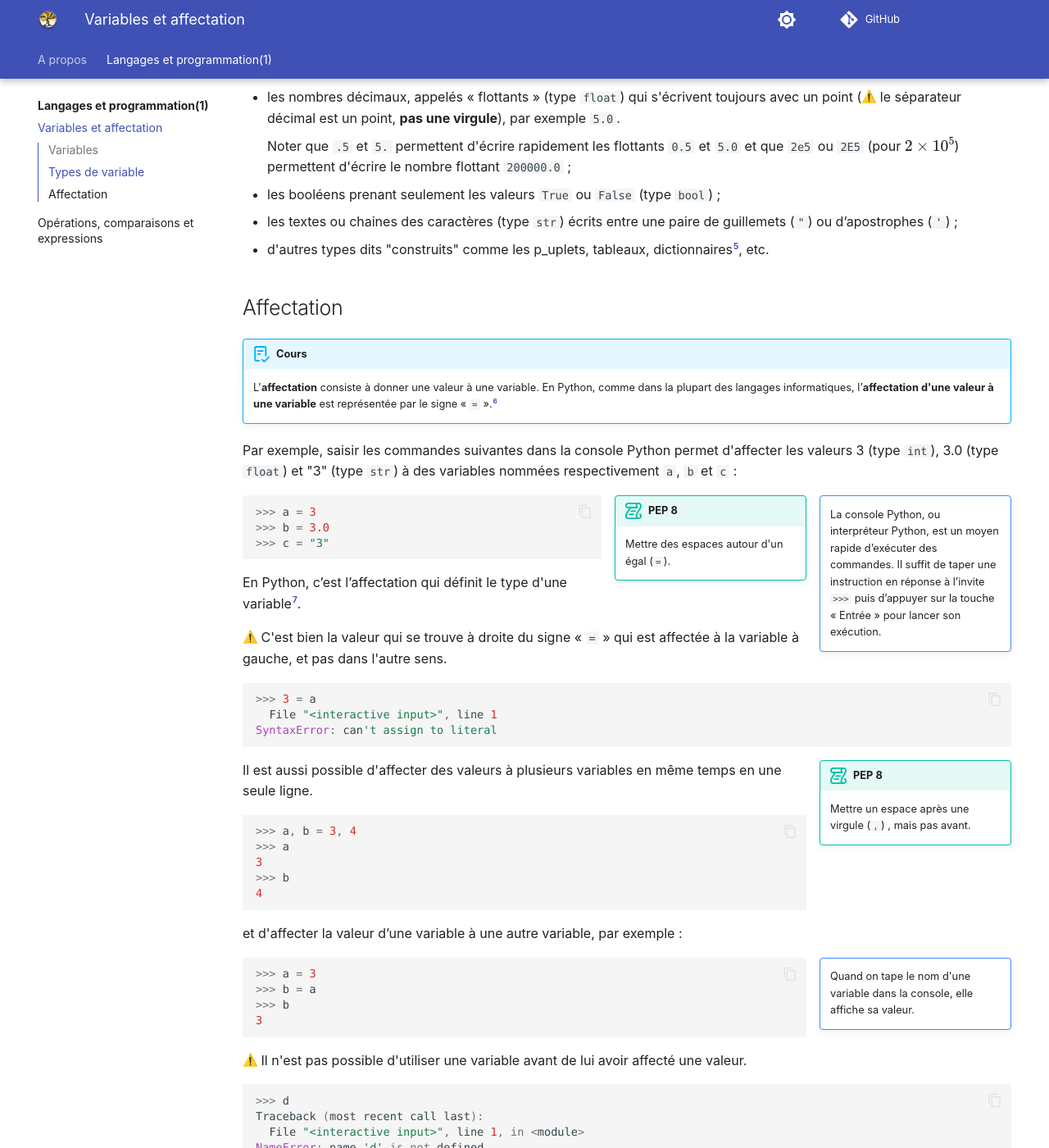
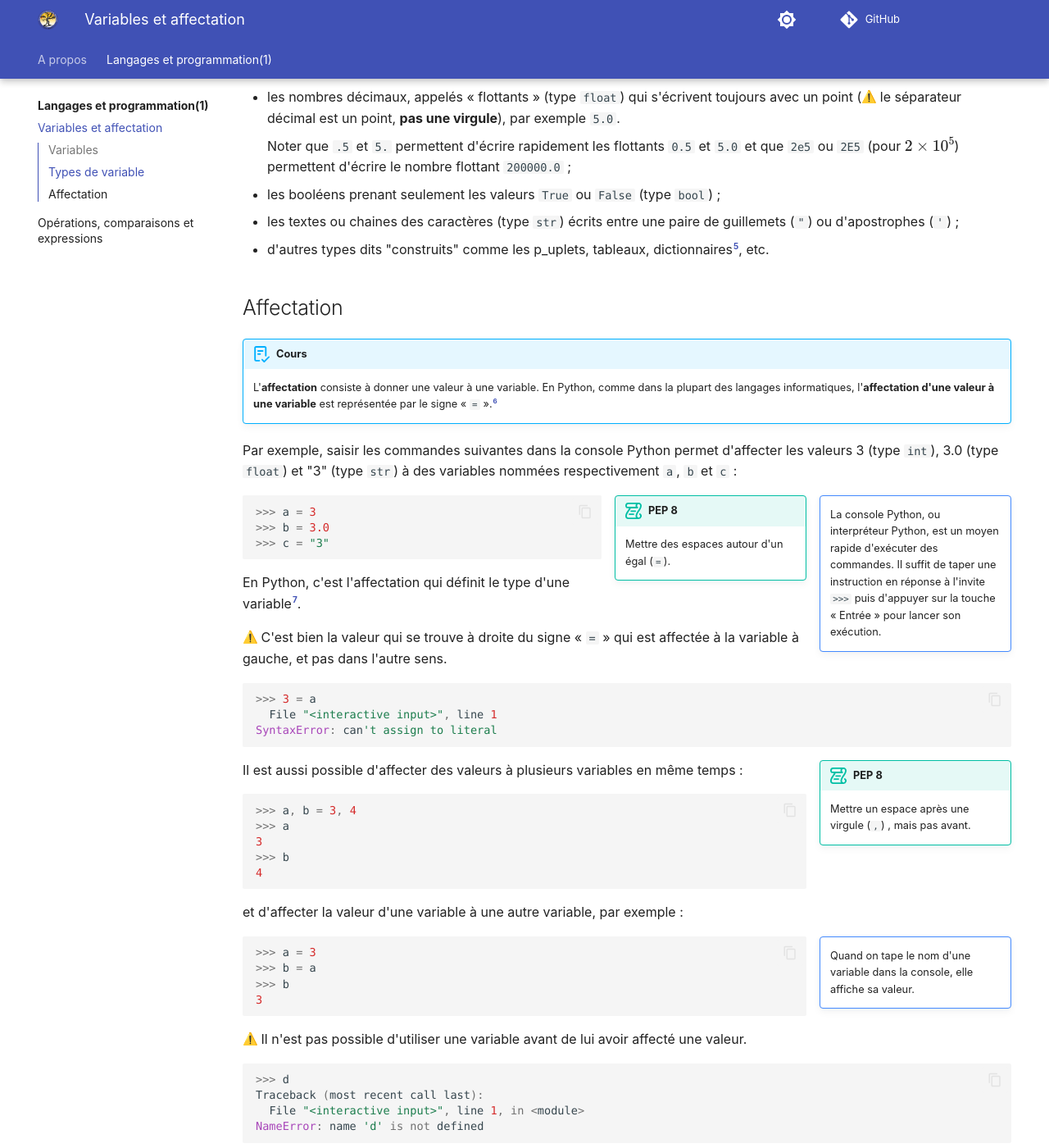
Before and after one commit to eipaca/NSI-1, an MkDocs documentation site: the page built from docs/langages-et-programmation/1-variables-affectation.md, in a window 1280 px wide and 1400 px high, scrolled down 1204 px. Shown: the whole window at 82% size. Built offline with MkDocs 1.6.1 and Material for MkDocs 9.7.7, drawn with Linux system fonts in a browser that asks for light colours; emoji names are drawn with the system emoji font; comment, search, counter and statistics services are not loaded; some of the changed text lies outside the part shown.

Commit message:
Add files via upload

````diff
--- a/docs/langages-et-programmation/1-variables-affectation.md
+++ b/docs/langages-et-programmation/1-variables-affectation.md
@@ -15,17 +15,17 @@
 Une variable informatique peut se concevoir comme une sorte de “boite” étiquetée avec un nom, dans laquelle un programme enregistre une valeur pour la consulter ou la modifier pendant son exécution[^1.2].
 
 [^1.2]:
-    La notion de variable en informatique diffère des mathématiques. En mathématique une variable apparait dans l’expression symbolique d’une fonction $f(x)=2x+3$, ou dans une équation $2x+3=5x-3$ pour désigner une inconnue qu’il faut trouver, ou encore dans  une formule comme $(a+b)² =a²+2ab+b²$ pour indiquer que l’égalité est vraie pour toutes les valeurs de $a$ et $b$.
+    La notion de variable en informatique diffère des mathématiques. En mathématique une variable apparait dans l'expression symbolique d'une fonction $f(x)=2x+3$, ou dans une équation $2x+3=5x-3$ pour désigner une inconnue qu'il faut trouver, ou encore dans  une formule comme $(a+b)² =a²+2ab+b²$ pour indiquer que l'égalité est vraie pour toutes les valeurs de $a$ et $b$.
 
-En Python, comme dans la plupart des langages informatiques, le nom d’une variable :
+En Python, comme dans la plupart des langages informatiques, le nom d'une variable :
 
 - s'écrit en lettres minuscules (« `a` » à « `z` ») et majuscules (« `A` » à « `Z` ») et peut contenir des chiffres (« `0` » à « `9` ») et le caractère blanc souligné (« `_` ») ;
-- ne doit pas comporter d’espace, de signes d’opération « `+` », « `-` », « `*` » ou « `/` », ni de caractères spéciaux comme des signes de ponctuation « `'` », « `"` », « `,` », « `.` », « `:` », « `@` », etc.  ;
+- ne doit pas comporter d'espace, de signes d'opération « `+` », « `-` », « `*` » ou « `/` », ni de caractères spéciaux comme des signes de ponctuation « `'` », « `"` », « `,` », « `.` », « `:` », « `@` », etc.  ;
 - ne doit pas commencer par un chiffre ;
 - ne doit pas être un mot réservé de Python, par exemple « `for` », « `if` », « `print` », etc. ; et
 - est sensible à la casse, ce qui signifie que les variables « `TesT` », « `test` » ou « `TEST` » sont différentes.
 
-En pratique cela permet d’éviter les noms de variable réduits à une lettre et d’utiliser des noms qui ont un sens !
+En pratique cela permet d'éviter les noms de variable réduits à une lettre et d'utiliser des noms qui ont un sens !
 
 !!! tip "PEP 8"
     La [PEP 8](https://peps.python.org/pep-0008/) [^1.3] donne un grand nombre de recommandations de style pour écrire du code Python agréable à lire et recommande en particulier de nommer les variables par des mots en minuscule séparés par des blancs soulignés  (```_```) [^1.4], par exemple d'appeler une variable `somme_des_nombres` plutôt que `s` dans un programme qui additionne des nombres.
@@ -41,7 +41,7 @@
 ## Types de variable
 
 !!! abstract "Cours"
-    Les variables peuvent être de **types** différents en fonction des données qu’elles représentent.
+    Les variables peuvent être de **types** différents en fonction des données qu'elles représentent.
 
 Les principaux types de variable sont :
 
@@ -51,7 +51,7 @@
     Noter que `.5` et `5.` permettent d'écrire rapidement les flottants `0.5` et `5.0` et que `2e5` ou `2E5` (pour $2 \times 10^5$) permettent d'écrire le nombre flottant `200000.0` ;
 
 -   les booléens prenant seulement les valeurs `True` ou `False` (type ```bool```) ;
--   les textes ou chaines des caractères (type ```str```) écrits entre une paire de guillemets (```"```) ou d’apostrophes (```'```) ;
+-   les textes ou chaines des caractères (type ```str```) écrits entre une paire de guillemets (```"```) ou d'apostrophes (```'```) ;
 -   d'autres types dits "construits" comme les p_uplets, tableaux, dictionnaires[^1.5], etc.
 
 [^1.5]: Les p_uplet, tableaux, dictionnaires sont étudiés dans un autre chapitre du programme de 1ère.
@@ -59,14 +59,14 @@
 ##	Affectation
 
 !!! abstract "Cours"
-    L'**affectation** consiste à donner une valeur à une variable. En Python, comme dans la plupart des langages informatiques, l’**affectation d'une valeur à une variable** est représentée par le signe « `=` ».[^1.6]
+    L'**affectation** consiste à donner une valeur à une variable. En Python, comme dans la plupart des langages informatiques, l'**affectation d'une valeur à une variable** est représentée par le signe « `=` ».[^1.6]
 
-[^1.6]: En algorithmique, l’affectation est symbolisée par une flèche allant de la valeur (à droite) vers le nom de la variable (à gauche), par exemple $a←3$ pour affecter  la valeur $3$ à la variable $a$.
+[^1.6]: En algorithmique, l'affectation est symbolisée par une flèche allant de la valeur (à droite) vers le nom de la variable (à gauche), par exemple $a←3$ pour affecter  la valeur $3$ à la variable $a$.
 
 Par exemple, saisir les commandes suivantes dans la console Python permet d'affecter les valeurs 3 (type `int`), 3.0 (type `float`) et "3" (type `str`) à des variables nommées respectivement `a`, `b` et `c`  :
 
 !!! notetip inline end ""
-    La console Python, ou interpréteur Python, est un moyen rapide d’exécuter des commandes. Il suffit de taper une instruction en réponse à l’invite `>>>` puis d’appuyer sur la touche « Entrée » pour lancer son exécution.
+    La console Python, ou interpréteur Python, est un moyen rapide d'exécuter des commandes. Il suffit de taper une instruction en réponse à l'invite `>>>` puis d'appuyer sur la touche « Entrée » pour lancer son exécution.
 
 !!! tip inline end "PEP 8"
     Mettre des espaces autour d'un égal (`=`).
@@ -77,7 +77,7 @@
 >>> c = "3"
 ```
 
-En Python, c’est l’affectation qui définit le type d'une variable[^1.7].
+En Python, c'est l'affectation qui définit le type d'une variable[^1.7].
 
 [^1.7]:
     Python est un langage de typage dynamique, ce n'est pas le cas de nombreux langages comme le C  ou le C++ qui forcent à définir le type d'une variable et à le conserver au cours de la vie de la variable, ils sont de typage statique.
@@ -99,7 +99,7 @@
 !!! tip inline end "PEP 8"
     Mettre un espace après une virgule (`,`) , mais pas avant.
 
-Il est aussi possible d'affecter des valeurs à plusieurs variables en même temps en une seule ligne.
+Il est aussi possible d'affecter des valeurs à plusieurs variables en même temps :
 ``` py
 >>> a, b = 3, 4
 >>> a
@@ -108,7 +108,7 @@
 4
 ```
 
-et d'affecter la valeur d’une variable à une autre variable, par exemple :
+et d'affecter la valeur d'une variable à une autre variable, par exemple :
 
 !!! note inline end ""
 	Quand on tape le nom d'une variable dans la console, elle affiche sa valeur.
````
Also changed, not shown: other parts of docs/langages-et-programmation/1-variables-affectation.md (+1 -1 lines), docs/langages-et-programmation/2-operations-comparaisons-expressions.md (+4 -3 lines), docs/langages-et-programmation/3-instructions.md (+6 -4 lines).
